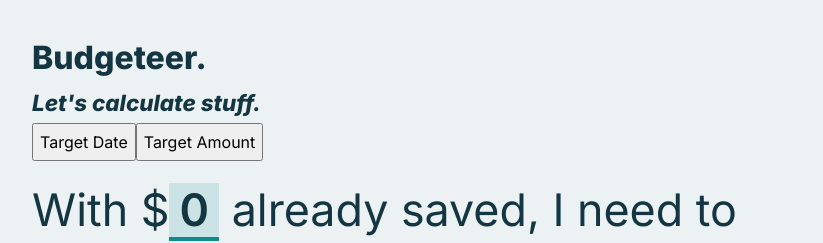
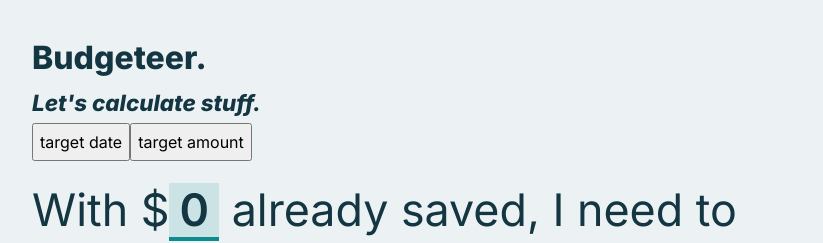
Before and after one commit to jessiejalca/budgeteer, a React (Vite) app: page / in a window 1280 px wide. Shown: the top 243 px of the page, without its empty margins (198-1021 px from the left). Built offline with nearby package versions, Linux system fonts and the light colour scheme.

Commit message:
refactor: Move tabs to a separate component
REASON
Create better modularity and make code clearer by moving tabs to a
separate component.

CHANGES
- Move tabs to a separate component
- Add TabSet component to manage tabs

```diff
--- a/src/components/Calculator.tsx
+++ b/src/components/Calculator.tsx
@@ -1,4 +1,5 @@
 import React from "react";
+import TabSet from "./ui/TabSet";
 import TargetDate from "./calculators/TargetDate";
 import TargetAmount from "./calculators/TargetAmount";
 
@@ -24,22 +25,11 @@ const Calculator = () => {
   return (
     <>
       <div>
-        <button
-          role="tab"
-          aria-selected={calculator === "target-date" ? "true" : "false"}
-          aria-controls="tabpanel-target-date"
-          id="tab-target-date"
-          onClick={() => setCalculator("target-date")}
-        >
-          Target Date
-        </button>
-        <button
-          role="tab"
-          aria-selected={calculator === "target-amount" ? "true" : "false"}
-          onClick={() => setCalculator("target-amount")}
-        >
-          Target Amount
-        </button>
+        <TabSet
+          setCalculator={setCalculator}
+          calculator={calculator}
+          tabNames={["target-date", "target-amount"]}
+        />
       </div>
       {/* Render the selected calculator */}
       <main>
--- /dev/null
+++ b/src/components/ui/Tab.tsx
@@ -0,0 +1,21 @@
+type TabProps = {
+  setCalculator: (calculator: string) => void;
+  calculator: string;
+  tabName: string;
+};
+
+const Tab = ({ setCalculator, calculator, tabName }: TabProps): JSX.Element => {
+  return (
+    <button
+      role="tab"
+      aria-selected={calculator === tabName ? "true" : "false"}
+      aria-controls={"tabpanel-" + tabName}
+      id={"tab-" + tabName}
+      onClick={() => setCalculator(tabName)}
+    >
+      {tabName.replace("-", " ")}
+    </button>
+  );
+};
+
+export default Tab;
--- /dev/null
+++ b/src/components/ui/TabSet.tsx
@@ -0,0 +1,24 @@
+import Tab from "./Tab";
+
+type TabSetProps = {
+  setCalculator: (calculator: string) => void;
+  calculator: string;
+  tabNames: string[];
+};
+
+const TabSet = ({ setCalculator, calculator, tabNames }: TabSetProps) => {
+  return (
+    <div>
+      {tabNames.map((tabName) => (
+        <Tab
+          key={tabName}
+          setCalculator={setCalculator}
+          calculator={calculator}
+          tabName={tabName}
+        />
+      ))}
+    </div>
+  );
+};
+
+export default TabSet;
```
